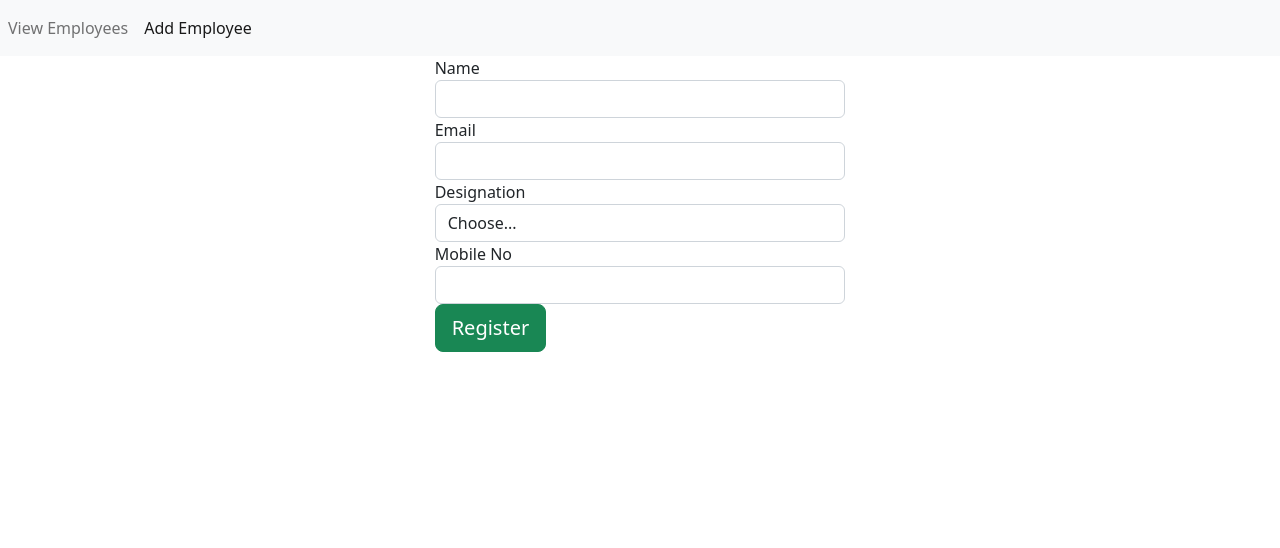
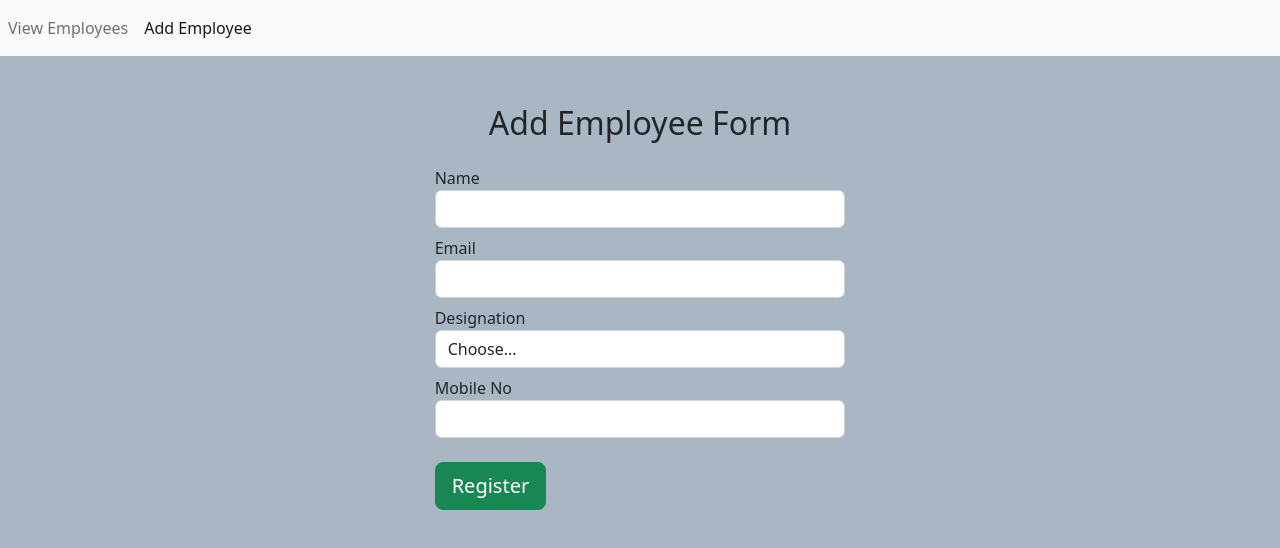
Before and after one commit to geekabhinav007/mean-_test, an Angular app in the folder frontend/mean-stack-crud-app/: page /create-employee in a window 1280 px wide. Shown: the top 548 px of the page. Built offline with nearby package versions, Linux system fonts and the light colour scheme.

Commit message:
added style and formating

```diff
--- a/frontend/mean-stack-crud-app/src/app/components/employee-create/employee-create.component.html
+++ b/frontend/mean-stack-crud-app/src/app/components/employee-create/employee-create.component.html
@@ -1,9 +1,10 @@
 <div class="row justify-content-center">
   <div class="col-md-4 register-employee">
+    <h2 class="text-center font-weight-bold mb-4 mt-5">Add Employee Form</h2>
     <!-- form card register -->
     <div class="card-body">
       <form [formGroup]="employeeForm" (ngSubmit)="onSubmit()">
-        <div class="form-group">
+        <div class="form-group mb-2">
           <label for="inputName">Name</label>
           <input class="form-control" type="text" formControlName="name">
           <!-- error -->
@@ -12,7 +13,7 @@
           </div> -->
         </div>
 
-        <div class="form-group">
+        <div class="form-group mb-2">
           <label for="inputEmail3">Email</label>
           <input class="form-control" type="text" formControlName="email">
           <!-- error -->
@@ -24,7 +25,7 @@
           </div> -->
         </div>
 
-        <div class="form-group">
+        <div class="form-group mb-2">
           <label for="inputPassword3">Designation</label>
           <select class="custom-select form-control" (change)="updateProfile($event)" formControlName="designation">
             <option value="">Choose...</option>
@@ -36,8 +37,8 @@
           </div> -->
         </div>
 
-        <div class="form-group">
-          <label for="inputVerify3">Mobile No</label>
+        <div class="form-group mb-2">
+          <label for="inputVerify3" >Mobile No</label>
           <input class="form-control" type="text" formControlName="phoneNumber">
           <!-- error -->
           <!-- <div class="invalid-feedback" *ngIf="submitted && employeeForm.get('phoneNumber').hasError('required')">
@@ -48,7 +49,7 @@
           </div> -->
         </div>
 
-        <div class="form-group">
+        <div class="form-group mt-4">
           <button class="btn btn-success btn-lg btn-block" type="submit">Register</button>
         </div>
       </form>
--- a/frontend/mean-stack-crud-app/src/app/components/employee-list/employee-list.component.html
+++ b/frontend/mean-stack-crud-app/src/app/components/employee-list/employee-list.component.html
@@ -1,9 +1,11 @@
 <div class="container">
   <!-- No data message -->
   <p *ngIf="Employee.length <= 0" class="no-data text-center">There is no employee added yet!</p>
+  <h2 class="text-center font-weight-bold mb-5 mt-5">Employee List</h2>
 
   <!-- Employee list -->
-    <table class="table table-bordered" *ngIf="Employee.length > 0">
+  <div class="table-responsive">
+    <table class="table table-bordered">
       <thead class="table-success">
         <tr>
           <th scope="col">Employee ID</th>
@@ -11,7 +13,7 @@
           <th scope="col">Email</th>
           <th scope="col">Designation</th>
           <th scope="col">Phone No</th>
-          <th scope="col center">Update</th>
+          <th scope="col">Update</th>
         </tr>
       </thead>
       <tbody>
@@ -22,14 +24,17 @@
           <td>{{employee.designation}}</td>
           <td>{{employee.phoneNumber}}</td>
           <td class="text-center edit-block">
-            <span class="edit" [routerLink]="['/edit-employee/', employee._id]">
-              <button type="button" class="btn btn-success btn-sm">Edit</button>
+            <div class="d-flex justify-content-center justify-content-md-end align-items-center">
+              <span class="edit mr-md-3" [routerLink]="['/edit-employee/', employee._id]">
+                <button type="button" class="btn btn-success btn-sm mb-2">Edit</button>
               </span>
               <span class="delete" (click)="removeEmployee(employee, i)">
-              <button type="button" class="btn btn-danger btn-sm">Delete</button>
+                <button type="button" class="btn btn-danger btn-sm mb-2">Delete</button>
               </span>
+            </div>
           </td>
         </tr>
       </tbody>
     </table>
   </div>
+</div>
--- a/frontend/mean-stack-crud-app/src/styles.css
+++ b/frontend/mean-stack-crud-app/src/styles.css
@@ -1 +1,4 @@
 /* You can add global styles to this file, and also import other style files */
+body {
+    background-color: #a9b7c5;
+  }
```
Lines whose indentation alone changed are shown as unchanged.
